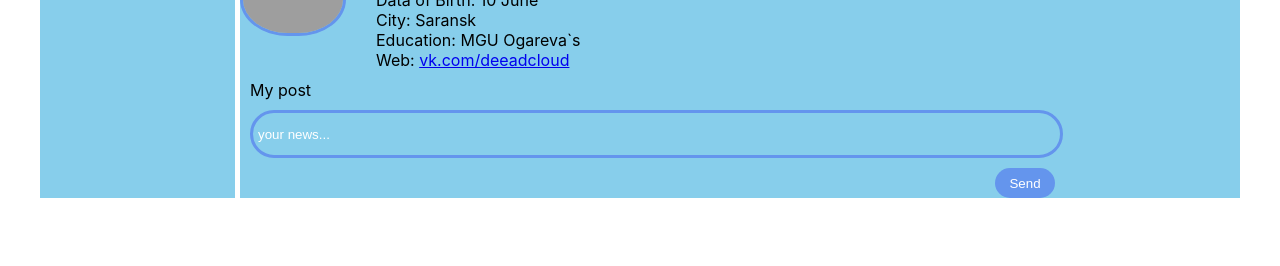
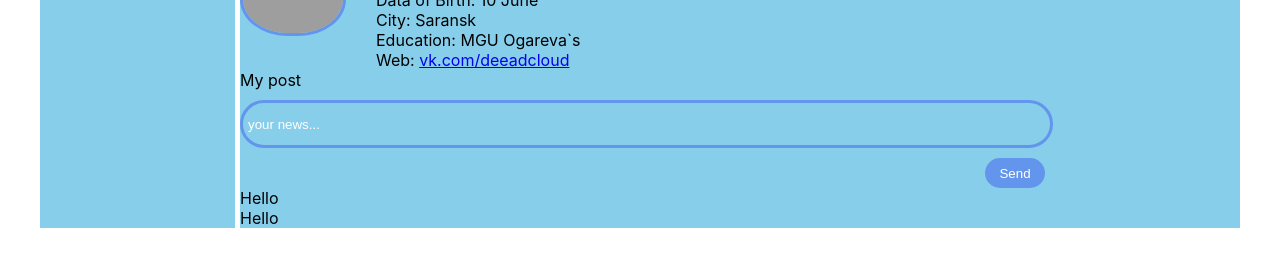
Before and after one commit to deeaadcloud/Social, a React (Create React App) app: page / in a window 1280 px wide. Shown: the part 220-486 px from the top of the page. Built offline with nearby package versions, Linux system fonts and the light colour scheme; grey boxes are pictures that could not be loaded.

Commit message:
module css

```diff
--- /dev/null
+++ b/src/components/Profile/MyPost/Post/Post.jsx
@@ -0,0 +1,23 @@
+import React from 'react';
+import s from './Post.module.css';
+
+const Post = () => {
+   return <div className={s.post}>
+        <div className="content_post__name">My post</div>
+        <div className={s.form}>
+            <label>
+                <input type="text" name="name" placeholder="your news..." />
+            </label>
+            <button className={s.btn}>Send</button>
+        </div>
+        <div className="content_posts">
+            <div className="post1">
+                <a>Hello</a>
+            </div>
+            <div className="post2">
+                <a>Hello</a>
+            </div>
+        </div>
+    </div>
+}
+export default Post;
--- /dev/null
+++ b/src/components/Profile/MyPost/Post/Post.module.css
@@ -0,0 +1,38 @@
+.content_post {
+  margin-left: 10px;
+  margin-top: 10px;
+}
+
+.form {
+  margin-top: 10px;
+  display: flex;
+  flex-direction: column;
+}
+
+.btn {
+  color: #ffffff;
+  background-color: cornflowerblue;
+  border: transparent;
+  width: 60px;
+  height: 30px;
+  margin-top: 10px;
+  cursor: pointer;
+  margin-left: 745px;
+  border-radius: 45px;
+}
+
+.form input {
+  padding-left: 5px;
+  border: 3px solid cornflowerblue;
+  border-radius: 45px;
+  /* color: rgb(255, 255, 255); */
+  background-color: transparent;
+  margin: 0;
+  width: 800px;
+  height: 40px;
+  outline: none;
+}
+
+.form input::placeholder {
+  color: #ffffff;
+}
--- a/src/components/Profile/Profile.css
+++ b/src/components/Profile/Profile.css
@@ -43,42 +43,3 @@
 .content_profile__about :first-child {
   margin-top: 15px;
 }
-
-.content_post {
-  margin-left: 10px;
-  margin-top: 10px;
-}
-
-.content_post-form {
-  margin-top: 10px;
-  display: flex;
-  flex-direction: column;
-}
-
-.content_post-btn {
-  color: #ffffff;
-  background-color: cornflowerblue;
-  border: transparent;
-  width: 60px;
-  height: 30px;
-  margin-top: 10px;
-  cursor: pointer;
-  margin-left: 745px;
-  border-radius: 45px;
-}
-
-.content_post-form input {
-  padding-left: 5px;
-  border: 3px solid cornflowerblue;
-  border-radius: 45px;
-  /* color: rgb(255, 255, 255); */
-  background-color: transparent;
-  margin: 0;
-  width: 800px;
-  height: 40px;
-  outline: none;
-}
-
-.content_post-form input::placeholder {
-  color: #ffffff;
-}
--- a/src/components/Profile/Profile.jsx
+++ b/src/components/Profile/Profile.jsx
@@ -1,5 +1,6 @@
 import React from 'react';
 import s from './Profile.css';
+import Post from './MyPost/Post/Post.jsx';
 
 const Profile = () => {
     return <div className="content">
@@ -24,15 +25,7 @@ const Profile = () => {
                 </div>
             </div>
         </div>
-        <div className="content_post">
-            <div className="content_post__name">My post</div>
-            <div className="content_post-form">
-                <label>
-                    <input type="text" name="name" placeholder="your news..." />
-                </label>
-                <button className="content_post-btn">Send</button>
-            </div>
-        </div>
+        <Post />
     </div>
 }
 
```
